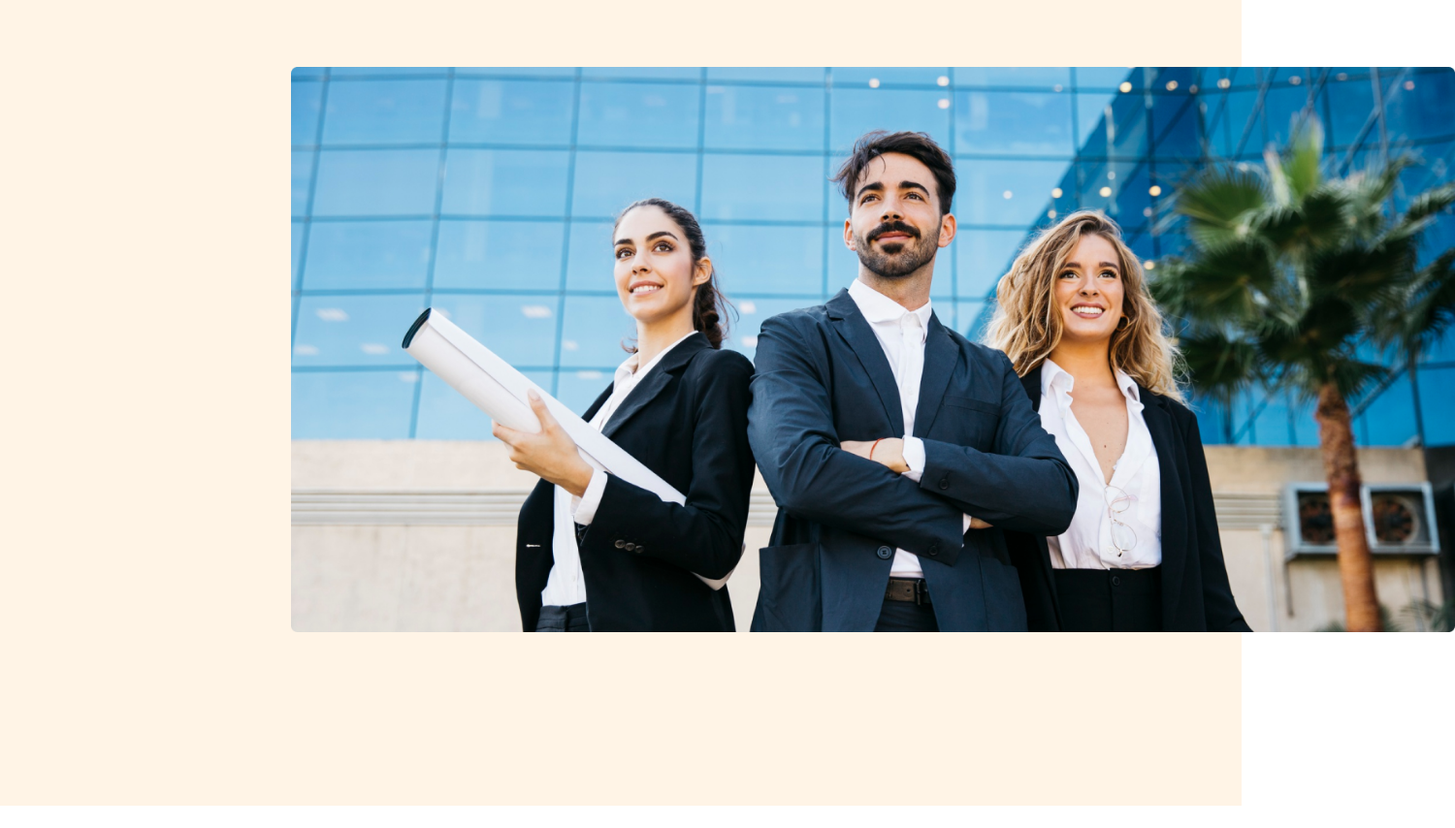
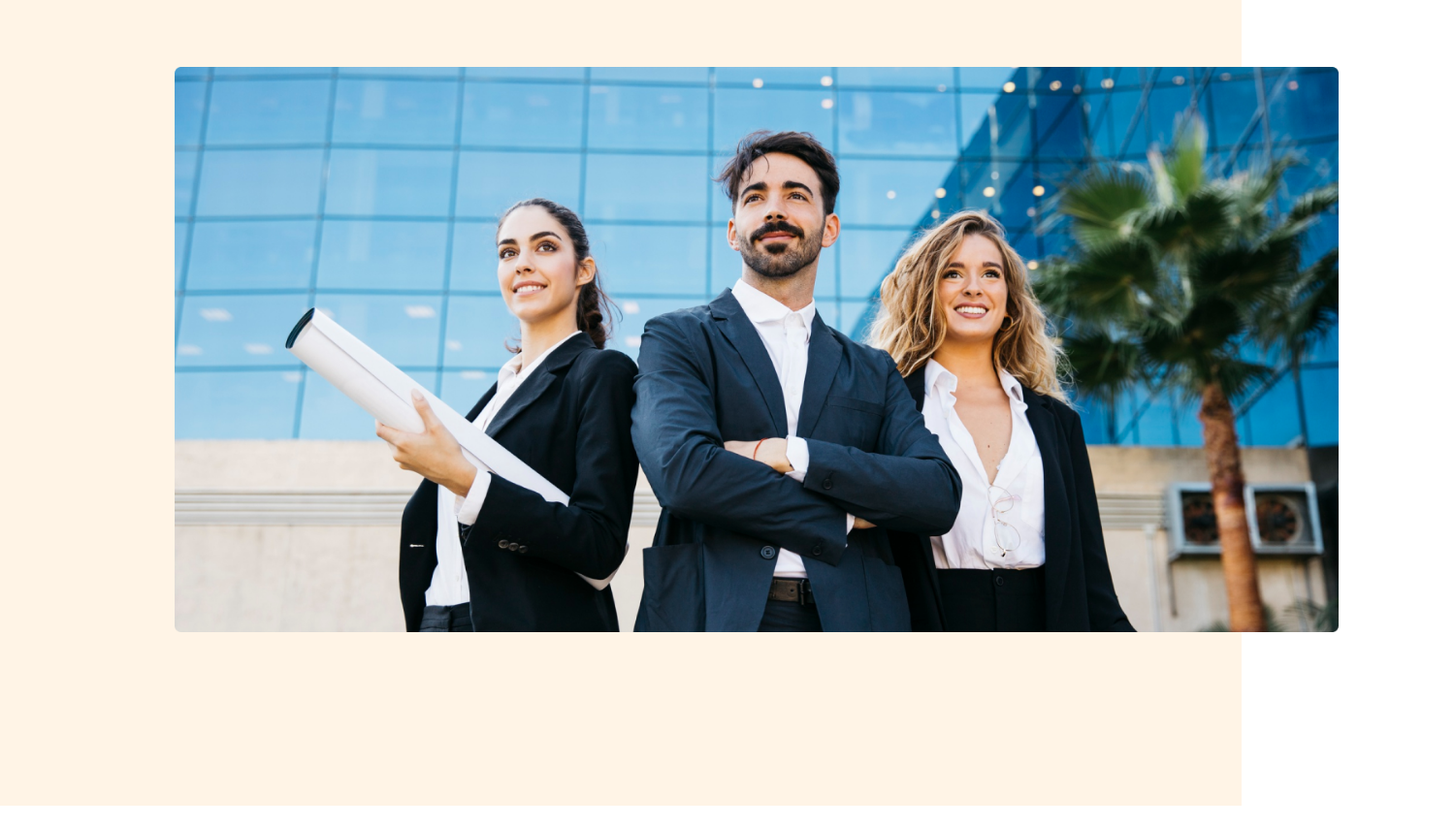
Before and after one commit to sajibshikder1/g3-architects, a plain HTML site: page index.html in a window 1280 px wide. Shown: the part 491-1345 px from the top of the page at 97% size, 1500 px wide, since content can reach past the window. Drawn offline with nearby package versions, Linux system fonts and the light colour scheme; a web font is replaced by a local one.

Commit message:
fix header banner

```diff
--- a/styles/style.css
+++ b/styles/style.css
@@ -87,7 +87,7 @@ nav ul li a{
 .header-banner{
   position: absolute;
   top: 70%;
-  margin: 0 200px 0 300px;
+  margin-left: 180px;
 
 }
 .header-banner img{
```
